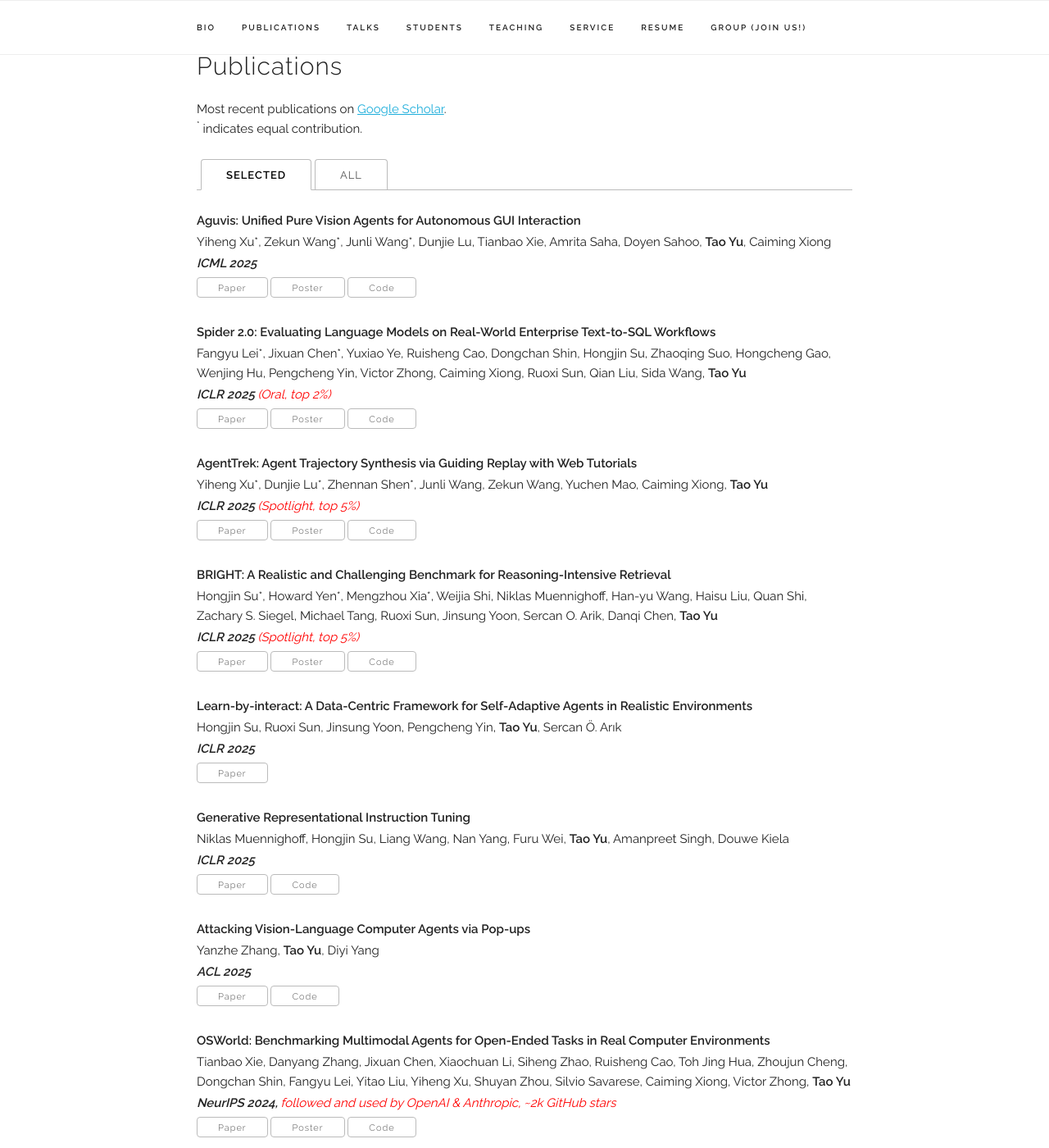
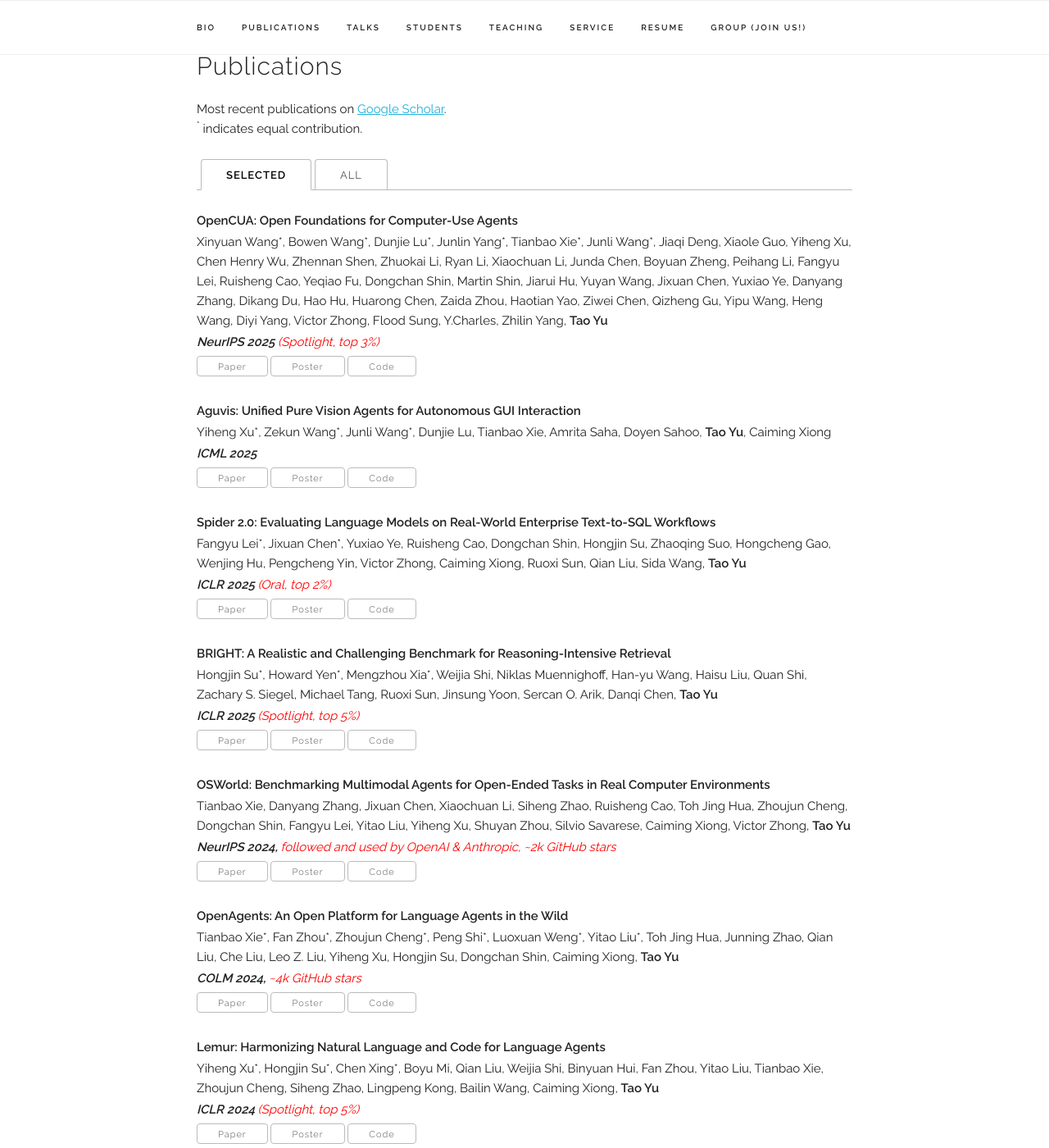
Before and after one commit to taoyds/taoyds.github.io, a Jekyll site: the page built from index.html, in a window 1280 px wide and 1400 px high, scrolled down 1181 px. Shown: the whole window at 82% size. Built offline with Jekyll 4.4.1, drawn with Linux system fonts in a browser that asks for light colours; some web fonts are replaced; some of the changed text lies outside the part shown.

Commit message:
Update publications.yaml

```diff
--- a/_data/publications.yaml
+++ b/_data/publications.yaml
@@ -1,11 +1,27 @@
 papers:
+
+  - title: "OpenCUA: Open Foundations for Computer-Use Agents"
+    authors: "Xinyuan Wang*, Bowen Wang*, Dunjie Lu*, Junlin Yang*, Tianbao Xie*, Junli Wang*, Jiaqi Deng, Xiaole Guo, Yiheng Xu, Chen Henry Wu, Zhennan Shen, Zhuokai Li, Ryan Li, Xiaochuan Li, Junda Chen, Boyuan Zheng, Peihang Li, Fangyu Lei, Ruisheng Cao, Yeqiao Fu, Dongchan Shin, Martin Shin, Jiarui Hu, Yuyan Wang, Jixuan Chen, Yuxiao Ye, Danyang Zhang, Dikang Du, Hao Hu, Huarong Chen, Zaida Zhou, Haotian Yao, Ziwei Chen, Qizheng Gu, Yipu Wang, Heng Wang, Diyi Yang, Victor Zhong, Flood Sung, Y.Charles, Zhilin Yang, <b>Tao Yu</b>"
+    venue: "<b>NeurIPS 2025</b> <font color=\"red\">(Spotlight, top 3%)</font>"
+    paper_pdf: "https://arxiv.org/abs/2508.09123"
+    code: "https://github.com/xlang-ai/OpenCUA"
+    poster: "https://opencua.xlang.ai/"
+    selected: y
+
+  - title: "Scaling Computer-Use Grounding via User Interface Decomposition and Synthesis"
+    authors: "Tianbao Xie*, Jiaqi Deng*, Xiaochuan Li*, Junlin Yang*, Haoyuan Wu, Jixuan Chen, Wenjing Hu, Xinyuan Wang, Yuhui Xu, Zekun Wang, Yiheng Xu, Junli Wang, Doyen Sahoo, <b>Tao Yu</b>, Caiming Xiong"
+    venue: "<b>NeurIPS 2025</b> <font color=\"red\">(Spotlight, top 3%)</font>"
+    paper_pdf: "https://arxiv.org/abs/2505.13227"
+    code: "https://github.com/xlang-ai/OSWorld-G"
+    poster: "https://osworld-grounding.github.io/"
+    selected: n
 
   - title: "Aguvis: Unified Pure Vision Agents for Autonomous GUI Interaction"
     authors: "Yiheng Xu*, Zekun Wang*, Junli Wang*, Dunjie Lu, Tianbao Xie, Amrita Saha, Doyen Sahoo, <b>Tao Yu</b>, Caiming Xiong"
     venue: "<b>ICML 2025</b>"
     paper_pdf: "https://arxiv.org/abs/2412.04454"
     code: "https://github.com/xlang-ai/aguvis"
-    poster: "hhttps://aguvis-project.github.io"
+    poster: "https://aguvis-project.github.io"
     selected: y
 
   - title: "Spider 2.0: Evaluating Language Models on Real-World Enterprise Text-to-SQL Workflows"
@@ -22,7 +38,7 @@ papers:
     paper_pdf: "https://arxiv.org/abs/2412.09605"
     code: "https://github.com/xlang-ai/AgentTrek"
     poster: "https://agenttrek.github.io"
-    selected: y
+    selected: n
 
   - title: "BRIGHT: A Realistic and Challenging Benchmark for Reasoning-Intensive Retrieval"
     authors: "Hongjin Su*, Howard Yen*, Mengzhou Xia*, Weijia Shi, Niklas Muennighoff, Han-yu Wang, Haisu Liu, Quan Shi, Zachary S. Siegel, Michael Tang, Ruoxi Sun, Jinsung Yoon, Sercan O. Arik, Danqi Chen, <b>Tao Yu</b>"
@@ -36,21 +52,21 @@ papers:
     authors: "Hongjin Su, Ruoxi Sun, Jinsung Yoon, Pengcheng Yin, <b>Tao Yu</b>, Sercan Ö. Arık"
     venue: "<b>ICLR 2025</b>"
     paper_pdf: "https://arxiv.org/abs/2501.10893"
-    selected: y
+    selected: n
 
   - title: "Generative Representational Instruction Tuning"
     authors: "Niklas Muennighoff, Hongjin Su, Liang Wang, Nan Yang, Furu Wei, <b>Tao Yu</b>, Amanpreet Singh, Douwe Kiela"
     venue: "<b>ICLR 2025</b>"
     paper_pdf: "https://arxiv.org/abs/2402.09906"
     code: "https://github.com/ContextualAI/gritlm"
-    selected: y
+    selected: n
 
   - title: "Attacking Vision-Language Computer Agents via Pop-ups"
     authors: "Yanzhe Zhang, <b>Tao Yu</b>, Diyi Yang"
     venue: "<b>ACL 2025</b>"
     paper_pdf: "https://arxiv.org/abs/2411.02391"
     code: "https://github.com/SALT-NLP/PopupAttack"
-    selected: y
+    selected: n
 
   - title: "OSWorld: Benchmarking Multimodal Agents for Open-Ended Tasks in Real Computer Environments"
     authors: "Tianbao Xie, Danyang Zhang, Jixuan Chen, Xiaochuan Li, Siheng Zhao, Ruisheng Cao, Toh Jing Hua, Zhoujun Cheng, Dongchan Shin, Fangyu Lei, Yitao Liu, Yiheng Xu, Shuyan Zhou, Silvio Savarese, Caiming Xiong, Victor Zhong, <b>Tao Yu</b>"
@@ -66,7 +82,7 @@ papers:
     paper_pdf: "https://arxiv.org/abs/2407.10956"
     code: "https://github.com/xlang-ai/Spider2-V"
     poster: "https://spider2-v.github.io/"
-    selected: y
+    selected: n
 
   - title: "OpenAgents: An Open Platform for Language Agents in the Wild"
     authors: "Tianbao Xie*, Fan Zhou*, Zhoujun Cheng*, Peng Shi*, Luoxuan Weng*, Yitao Liu*, Toh Jing Hua, Junning Zhao, Qian Liu, Che Liu, Leo Z. Liu, Yiheng Xu, Hongjin Su, Dongchan Shin, Caiming Xiong, <b>Tao Yu</b>"
@@ -134,7 +150,7 @@ papers:
     venue: "<b>ICML 2023</b>"
     paper_pdf: "https://arxiv.org/abs/2211.16490"
     code: "https://github.com/facebookresearch/coder_reviewer_reranking"
-    selected: y
+    selected: n
 
   - title: "DS-1000: A Natural and Reliable Benchmark for Data Science Code Generation"
     authors: "Yuhang Lai*, Chengxi Li*, Yiming Wang*, Tianyi Zhang*, Ruiqi Zhong*, Luke Zettlemoyer, Scott Wen-tau Yih, Daniel Fried, Sida Wang, <b>Tao Yu</b>"
```
